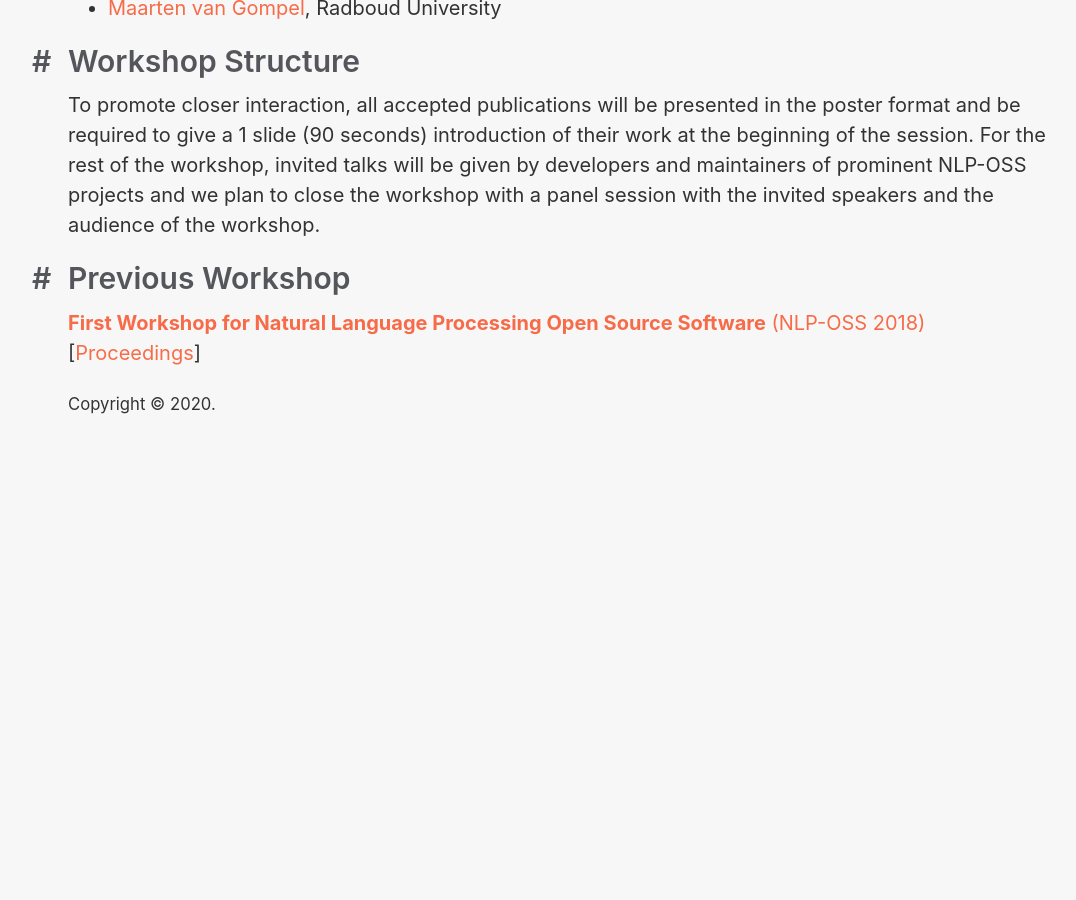
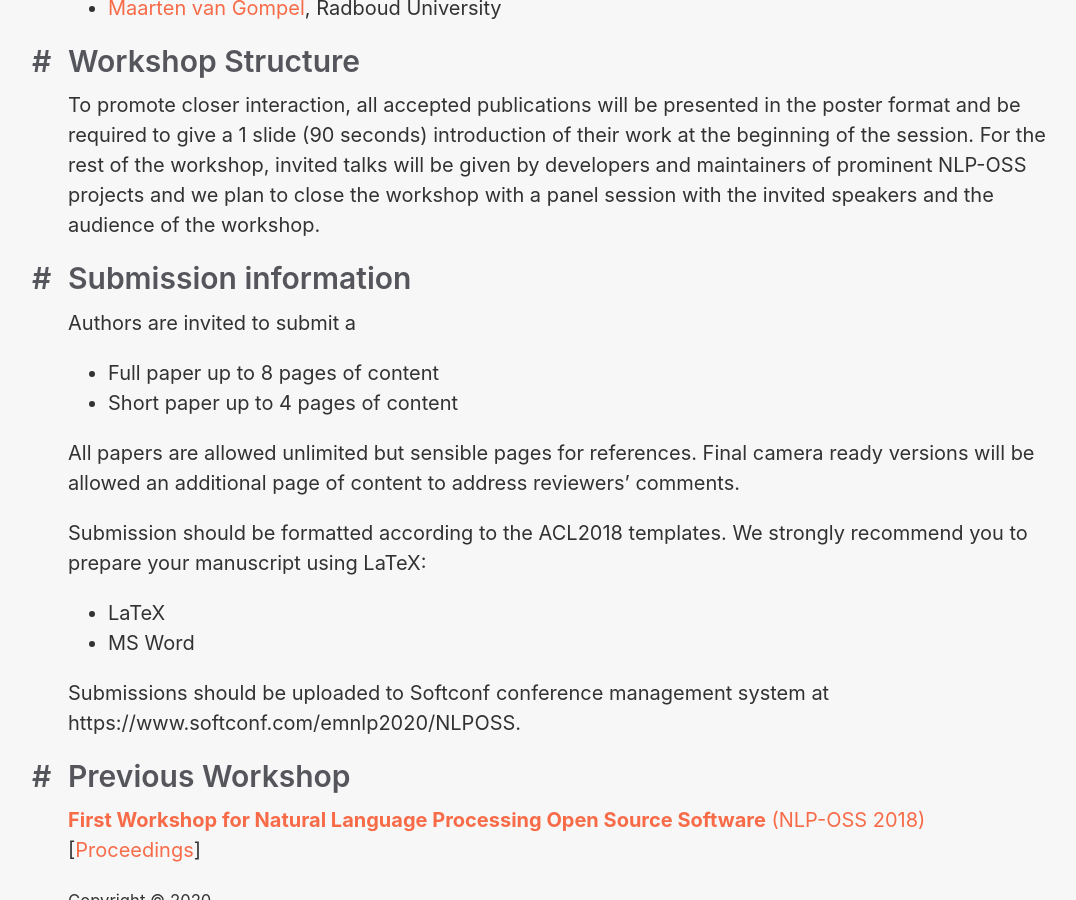
Before and after one commit to nlposs/nlposs.github.io, a Jekyll site: the page built from 2020/index.md, in a window 1280 px wide and 900 px high, scrolled down 6868 px. Shown: the whole window, without its empty margins (82-1158 px from the left). Built offline with Jekyll 4.4.1, drawn with Linux system fonts in a browser that asks for light colours; before the commit the page ends 7326 px from its top, so only the background shows below that.

Commit message:
Add submission information

```diff
--- a/2020/index.md
+++ b/2020/index.md
@@ -181,6 +181,22 @@ The 2nd NLP-OSS workshop will be co-located with the EMNLP 2020 conference.
 
 To promote closer interaction, all accepted publications will be presented in the poster format and be required to give a 1 slide (90 seconds) introduction of their work at the beginning of the session. For the rest of the workshop, invited talks will be given by developers and maintainers of prominent NLP-OSS projects and we plan to close the workshop with a panel session with the invited speakers and the audience of the workshop.
 
+## Submission information
+
+Authors are invited to submit a
+
+- Full paper up to 8 pages of content
+- Short paper up to 4 pages of content
+
+All papers are allowed unlimited but sensible pages for references. Final camera ready versions will be allowed an additional page of content to address reviewers' comments.
+
+Submission should be formatted according to the ACL2018 templates. We strongly recommend you to prepare your manuscript using LaTeX:
+
+- LaTeX
+- MS Word
+
+Submissions should be uploaded to Softconf conference management system at https://www.softconf.com/emnlp2020/NLPOSS.
+
 ## Previous Workshop
 
 [**First Workshop for Natural Language Processing Open Source Software** (NLP-OSS 2018)](../2018) <br>
```
